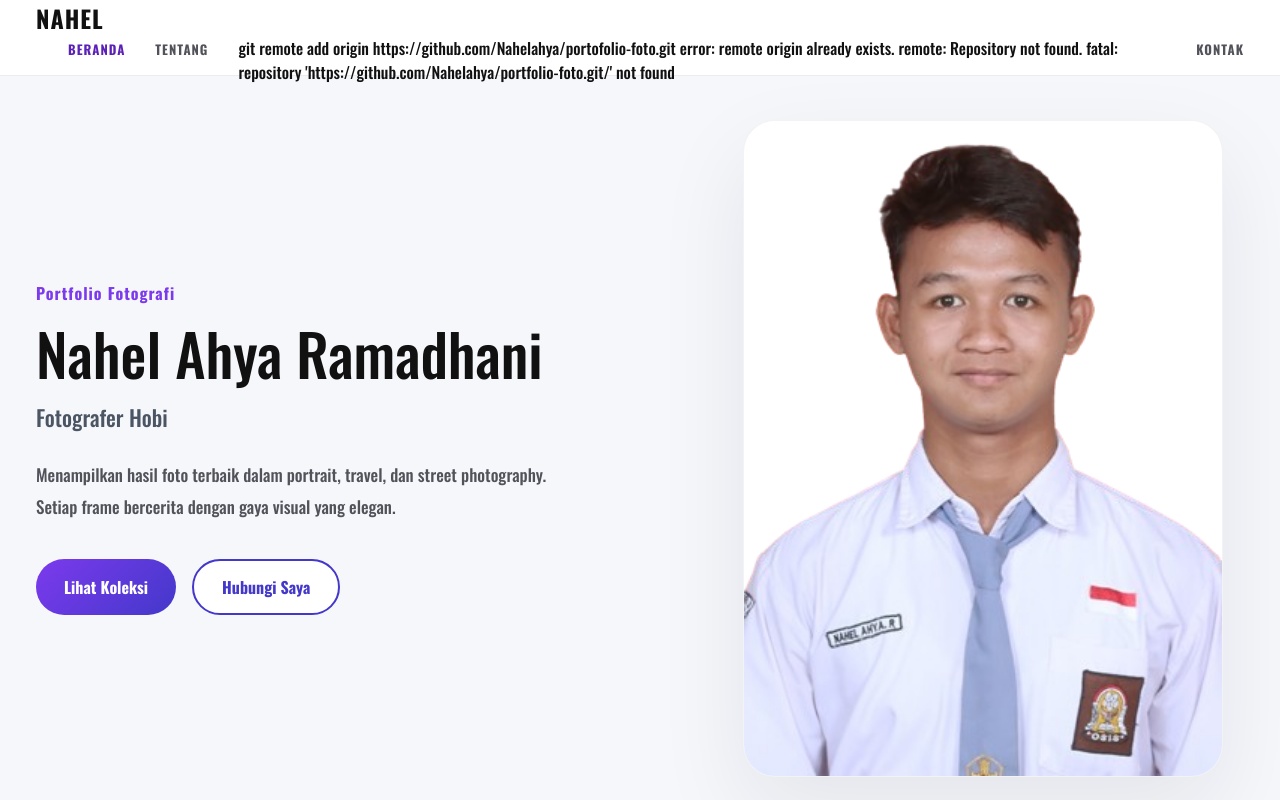
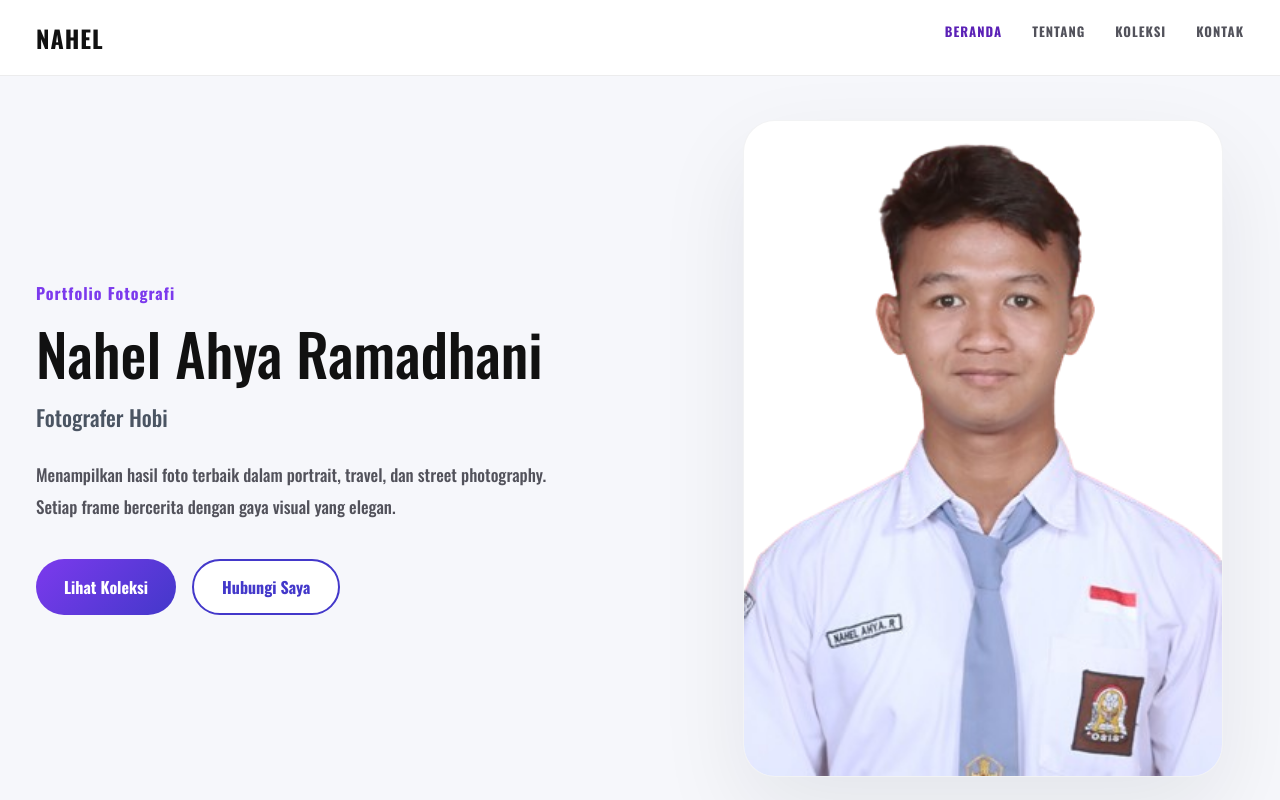
Before and after one commit to Nahelahya/portofolio-foto, a plain HTML site: page index.html in a window 1280 px wide. Shown: the top 800 px of the page. Drawn offline with nearby package versions, Linux system fonts and the light colour scheme.

Commit message:
Fix HTML and trigger rebuild

```diff
--- a/index.html
+++ b/index.html
@@ -40,11 +40,7 @@
       <ul class="menu">
         <li><a href="#home">BERANDA</a></li>
         <li><a href="#about">TENTANG</a></li>
-git remote add origin https://github.com/Nahelahya/portofolio-foto.git
-error: remote origin already exists.
-remote: Repository not found.
-fatal: repository 'https://github.com/Nahelahya/portfolio-foto.git/' not found
-
+        <li><a href="#study">KOLEKSI</a></li>
         <li><a href="#contact">KONTAK</a></li>
       </ul>
     </nav>
```
